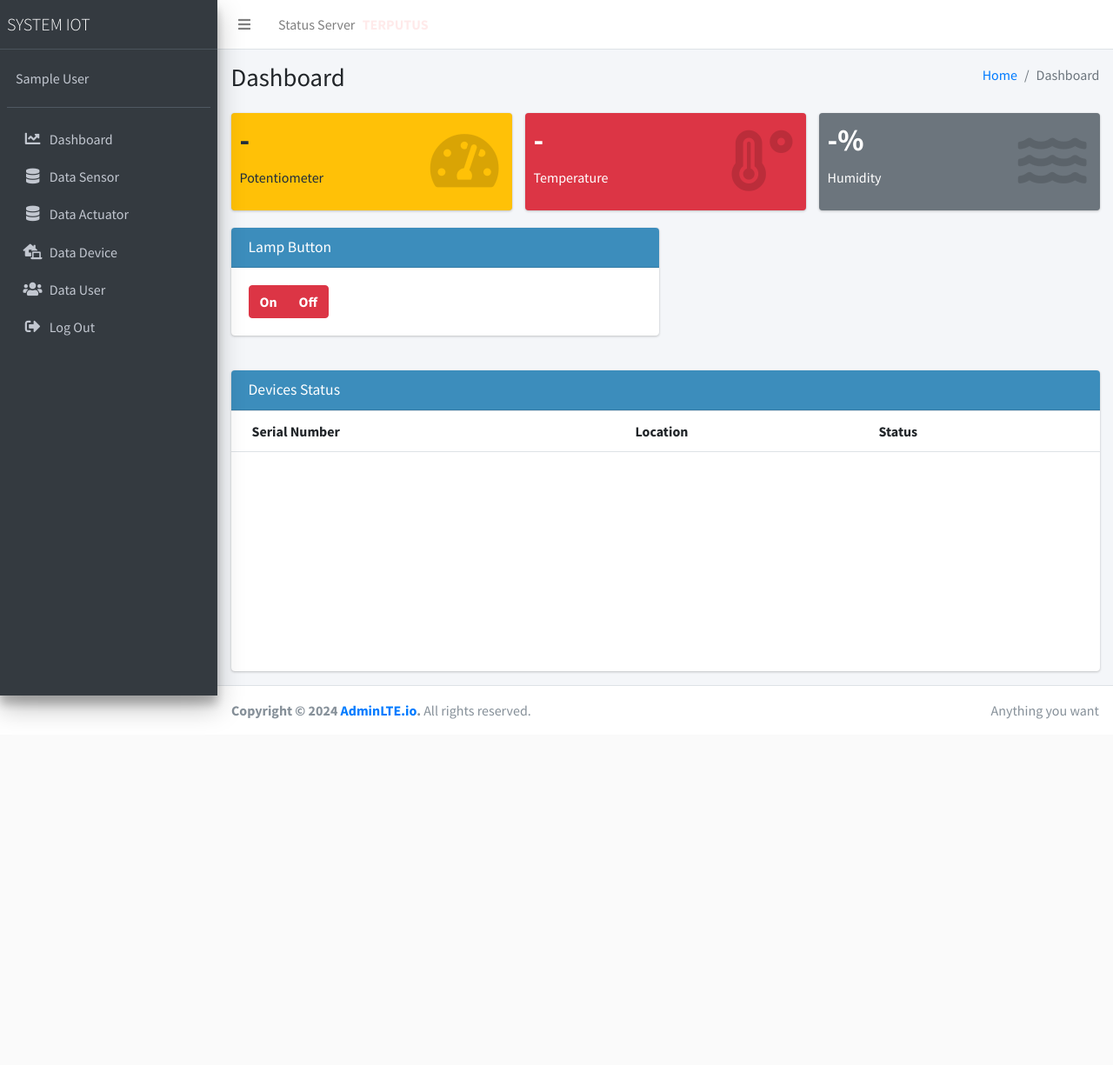
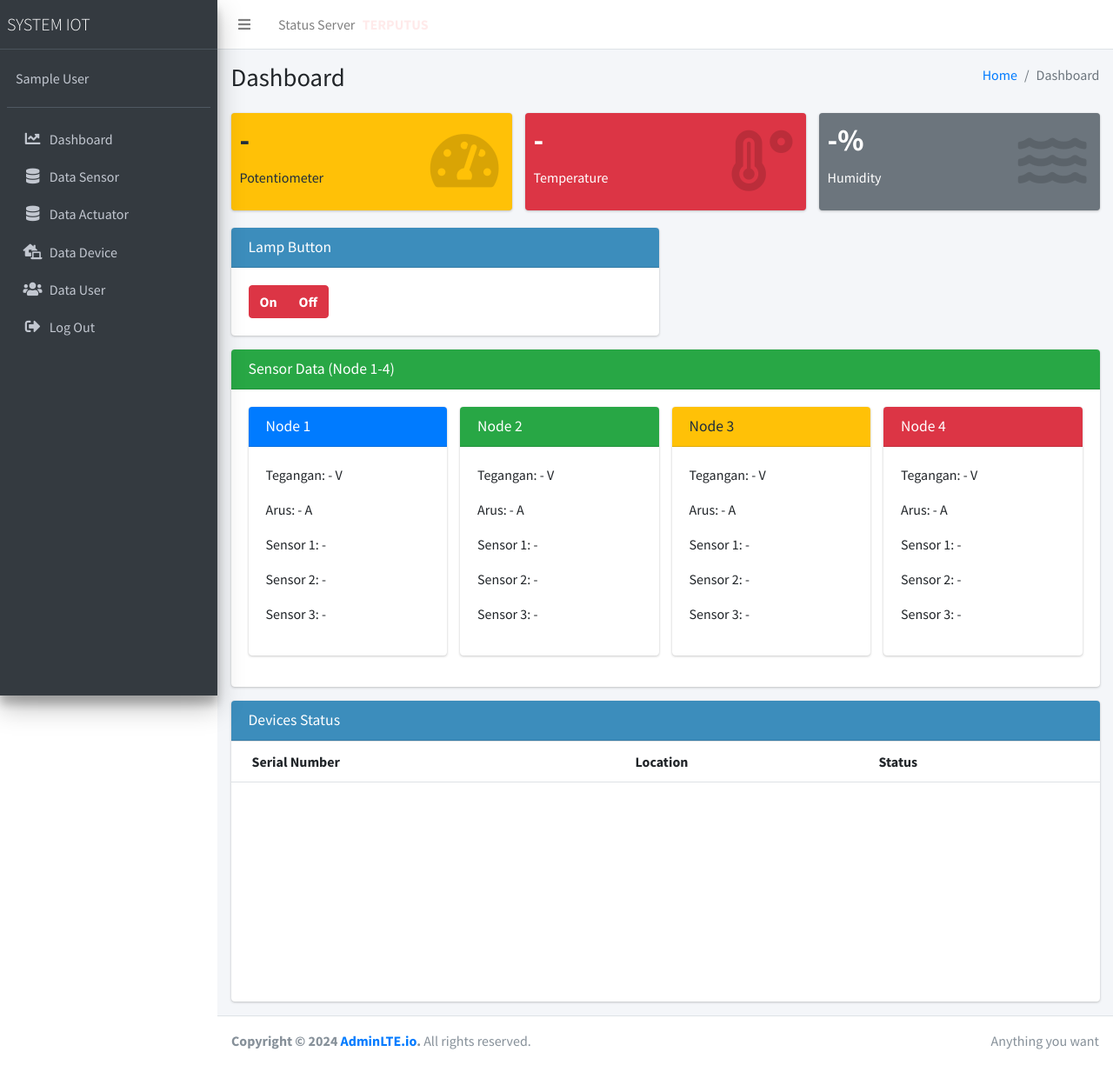
Before and after one commit to hildansaputraa/IoTWebDashboardScript, a PHP site: page / in a window 1280 px wide. Shown: the whole page at 87% size. Before the commit the page ends 827 px from the top, so only its background shows below. Run offline with PHP 8.4, Linux system fonts and the light colour scheme; the visitor is signed in with stand-in values (Sample User, id 1); data that the repository does not hold is empty; some libraries are stand-ins or nearby versions.

Commit message:
Update dashboard.php

```diff
--- a/page/dashboard.php
+++ b/page/dashboard.php
@@ -12,16 +12,17 @@ $result = mysqli_query($connection, $sql);
           <div class="row mb-2">
             <div class="col-sm-6">
               <h1 class="m-0">Dashboard</h1>
-            </div>
+            </div><!-- /.col -->
             <div class="col-sm-6">
               <ol class="breadcrumb float-sm-right">
                 <li class="breadcrumb-item"><a href="?page=dashboard">Home</a></li>
                 <li class="breadcrumb-item active">Dashboard</li>
               </ol>
-            </div>
-          </div>
-        </div>
+            </div><!-- /.col -->
+          </div><!-- /.row -->
+        </div><!-- /.container-fluid -->
       </div>
+      <!-- /.content-header -->
 
       <!-- Main content -->
       <div class="content">
@@ -33,27 +34,31 @@ $result = mysqli_query($connection, $sql);
                   <h3 id="potentiometer">-</h3>
                   <p>Potentiometer</p>
                 </div>
-                <div class="icon"><i class="fas fa-tachometer-alt"></i></div>
+                <div class="icon">
+                  <i class="fas fa-tachometer-alt"></i>
+                </div>
               </div>
             </div>
-
             <div class="col-lg-4">
               <div class="small-box bg-danger">
                 <div class="inner">
                   <h3 id="temperature">-</h3>
                   <p>Temperature</p>
                 </div>
-                <div class="icon"><i class="fas fa-temperature-high"></i></div>
+                <div class="icon">
+                  <i class="fas fa-temperature-high"></i>
+                </div>
               </div>
             </div>
-
             <div class="col-lg-4">
               <div class="small-box bg-gray">
                 <div class="inner">
                   <h3><span id="humidity">-</span>%</h3>
                   <p>Humidity</p>
                 </div>
-                <div class="icon"><i class="fas fa-water"></i></div>
+                <div class="icon">
+                  <i class="fas fa-water"></i>
+                </div>
               </div>
             </div>
 
@@ -72,22 +77,91 @@ $result = mysqli_query($connection, $sql);
                     </label>
                   </div>
                 </div>
+                <!-- /.card-body -->
+              </div>
+            </div>
+
+            <!-- Tambahkan bagian baru untuk menampilkan data sensor dari Node 1-4 -->
+            <div class="col-lg-12">
+              <div class="card card-success">
+                <div class="card-header">
+                  <h3 class="card-title">Sensor Data (Node 1-4)</h3>
+                </div>
+                <div class="card-body">
+                  <div class="row">
+                    <!-- Node 1 -->
+                    <div class="col-md-3">
+                      <div class="card card-primary">
+                        <div class="card-header">
+                          <h3 class="card-title">Node 1</h3>
+                        </div>
+                        <div class="card-body">
+                          <p>Tegangan: <span id="node1-tegangan">-</span> V</p>
+                          <p>Arus: <span id="node1-arus">-</span> A</p>
+                          <p>Sensor 1: <span id="node1-sensor1">-</span></p>
+                          <p>Sensor 2: <span id="node1-sensor2">-</span></p>
+                          <p>Sensor 3: <span id="node1-sensor3">-</span></p>
+                        </div>
+                      </div>
+                    </div>
+                    <!-- Node 2 -->
+                    <div class="col-md-3">
+                      <div class="card card-success">
+                        <div class="card-header">
+                          <h3 class="card-title">Node 2</h3>
+                        </div>
+                        <div class="card-body">
+                          <p>Tegangan: <span id="node2-tegangan">-</span> V</p>
+                          <p>Arus: <span id="node2-arus">-</span> A</p>
+                          <p>Sensor 1: <span id="node2-sensor1">-</span></p>
+                          <p>Sensor 2: <span id="node2-sensor2">-</span></p>
+                          <p>Sensor 3: <span id="node2-sensor3">-</span></p>
+                        </div>
+                      </div>
+                    </div>
+                    <!-- Node 3 -->
+                    <div class="col-md-3">
+                      <div class="card card-warning">
+                        <div class="card-header">
+                          <h3 class="card-title">Node 3</h3>
+                        </div>
+                        <div class="card-body">
+                          <p>Tegangan: <span id="node3-tegangan">-</span> V</p>
+                          <p>Arus: <span id="node3-arus">-</span> A</p>
+                          <p>Sensor 1: <span id="node3-sensor1">-</span></p>
+                          <p>Sensor 2: <span id="node3-sensor2">-</span></p>
+                          <p>Sensor 3: <span id="node3-sensor3">-</span></p>
+                        </div>
+                      </div>
+                    </div>
+                    <!-- Node 4 -->
+                    <div class="col-md-3">
+                      <div class="card card-danger">
+                        <div class="card-header">
+                          <h3 class="card-title">Node 4</h3>
+                        </div>
+                        <div class="card-body">
+                          <p>Tegangan: <span id="node4-tegangan">-</span> V</p>
+                          <p>Arus: <span id="node4-arus">-</span> A</p>
+                          <p>Sensor 1: <span id="node4-sensor1">-</span></p>
+                          <p>Sensor 2: <span id="node4-sensor2">-</span></p>
+                          <p>Sensor 3: <span id="node4-sensor3">-</span></p>
+                        </div>
+                      </div>
+                    </div>
+                  </div>
+                </div>
               </div>
             </div>
           </div>
 
-          <!-- ===================== NODE DATA SECTION ===================== -->
-          <div class="row" id="node-container">
-            <!-- Data Node 1–4 dari topic SmIr/data muncul otomatis -->
-          </div>
-          <!-- ============================================================= -->
-
-          <div class="row mt-4">
+          <div class="row">
             <div class="col-12">
               <div class="card card-lightblue">
                 <div class="card-header">
                   <h3 class="card-title">Devices Status</h3>
                 </div>
+                <!-- /.card-header -->
                 <div class="card-body table-responsive p-0" style="height: 300px;">
                   <table class="table table-head-fixed text-nowrap">
                     <thead>
@@ -98,25 +172,32 @@ $result = mysqli_query($connection, $sql);
                       </tr>
                     </thead>
                     <tbody>
-                      <?php while ($row = mysqli_fetch_assoc($result)) { ?>
-                        <tr>
-                          <td><?php echo $row['serial_number'] ?></td>
-                          <td><?php echo $row['location'] ?></td>
-                          <td style="color:red" id="kelasiottt/status/<?php echo $row['serial_number'] ?>">offline</td>
+                      <?php
+                      while ($row = mysqli_fetch_assoc($result)) { ?> <tr>
+                          <td><?php echo $row['serial_number'] ?> </td>
+                          <td><?php echo $row['location'] ?> </td>
+                          <td style="color:red" id="kelasiottt/status/<?php echo $row['serial_number']?>">offline</td>
                         </tr>
                       <?php } ?>
                     </tbody>
                   </table>
                 </div>
+                <!-- /.card-body -->
               </div>
+              <!-- /.card -->
             </div>
           </div>
           <!-- /.card -->
         </div>
+        <!-- /.card -->
       </div>
-    </div>
+      <!-- /.col-md-6 -->
+      <!-- /.row -->
+    </div><!-- /.container-fluid -->
   </div>
-
+  <!-- /.content -->
+  </div>
+  </div>
   <script src="https://unpkg.com/mqtt/dist/mqtt.min.js"></script>
 
   <script>
@@ -140,8 +221,12 @@ $result = mysqli_query($connection, $sql);
 
     client.on("connect", () => {
       console.log("Berhasil Connect");
+      document.getElementById("status").innerHTML = "Terhubung";
+      document.getElementById("status").style.color = "green";
+
       client.subscribe("kelasiottt/#", { qos: 1 });
-      client.subscribe("SmIr/data", { qos: 1 }); // tambahan untuk Node
+      client.subscribe("SmIr/data", { qos: 1 }); // Subscribe ke topik baru
+
     });
 
     client.on("message", function(topic, payload) {
@@ -161,60 +246,46 @@ $result = mysqli_query($connection, $sql);
         }
       }
 
-      if (topic.includes("kelasiottt/status/12345678")) {
+      if(topic.includes("kelasiottt/status/12345678")){
         document.getElementById(topic).innerHTML = payload;
-        if (payload.toString() === "offline") {
+
+        if(payload.toString()==="offline"){
           document.getElementById(topic).style.color = "red";
-        } else if (payload.toString() === "online") {
+        } else if(payload.toString()==="online"){
           document.getElementById(topic).style.color = "green";
         }
       }
 
-      // Tambahan untuk menerima data Node dari topic SmIr/data
+      // Tambahkan pemrosesan untuk topik SmIr/data
       if (topic === "SmIr/data") {
         try {
           const data = JSON.parse(payload.toString());
           const node = data.Node;
 
-          if (node >= 1 && node <= 4) {
-            let card = document.getElementById(`node-${node}`);
-            if (!card) {
-              const container = document.getElementById("node-container");
-              const div = document.createElement("div");
-              div.className = "col-lg-3";
-              div.innerHTML = `
-                <div class="card card-lightblue" id="node-${node}">
-                  <div class="card-header">
-                    <h3 class="card-title">Node ${node}</h3>
-                  </div>
-                  <div class="card-body">
-                    <p><b>Tegangan:</b> <span id="tegangan-${node}">0</span> V</p>
-                    <p><b>Arus:</b> <span id="arus-${node}">0</span> A</p>
-                    <p><b>Sensor1:</b> <span id="sensor1-${node}">0</span></p>
-                    <p><b>Sensor2:</b> <span id="sensor2-${node}">0</span></p>
-                    <p><b>Sensor3:</b> <span id="sensor3-${node}">0</span></p>
-                  </div>
-                </div>`;
-              container.appendChild(div);
-            }
+          // Update data untuk node yang sesuai
+          document.getElementById(`node${node}-tegangan`).innerHTML = data.tegangan;
+          document.getElementById(`node${node}-arus`).innerHTML = data.arus;
+          document.getElementById(`node${node}-sensor1`).innerHTML = data.sensor1;
+          document.getElementById(`node${node}-sensor2`).innerHTML = data.sensor2;
+          document.getElementById(`node${node}-sensor3`).innerHTML = data.sensor3;
 
-            document.getElementById(`tegangan-${node}`).innerText = data.tegangan;
-            document.getElementById(`arus-${node}`).innerText = data.arus;
-            document.getElementById(`sensor1-${node}`).innerText = data.sensor1;
-            document.getElementById(`sensor2-${node}`).innerText = data.sensor2;
-            document.getElementById(`sensor3-${node}`).innerText = data.sensor3;
-          }
-        } catch (e) {
-          console.error("Error parsing JSON dari SmIr/data:", e);
+          console.log(`Data diterima untuk Node ${node}:`, data);
+        } catch (error) {
+          console.error("Error parsing JSON:", error);
         }
       }
     });
 
     function publishLamp(value) {
-      let data;
-      if (document.getElementById("lampu1nyala").checked) data = "nyala";
-      if (document.getElementById("lampu1mati").checked) data = "mati";
-      client.publish("kelasiottt/12345678/lampu", data, { qos: 1, retain: true });
+      if (document.getElementById("lampu1nyala").checked) {
+        data = "nyala";
+      }
+      if (document.getElementById("lampu1mati").checked) {
+        data = "mati";
+      }
+      client.publish("kelasiottt/12345678/lampu", data, {
+        qos: 1,
+        retain: true
+      });
     }
   </script>
-</body>
```
